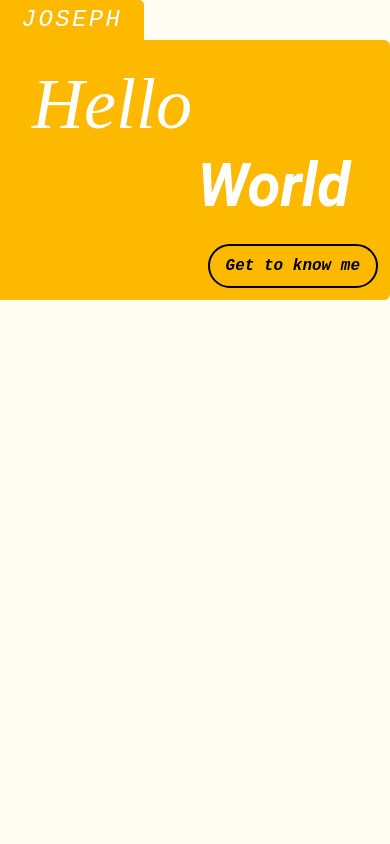
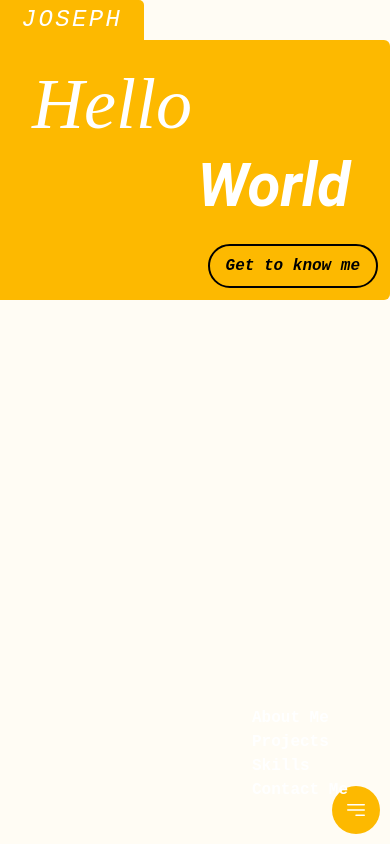
Before and after one commit to programmergeek/landing-page, a Next.js app in the folder landing-page/: page / in a window 390 px wide. Built offline with nearby package versions, Linux system fonts and the light colour scheme.

Commit message:
create single component to manage desktop and mobile navigation

```diff
--- a/landing-page/components/NavigationBar.tsx
+++ /dev/null
@@ -1,71 +0,0 @@
-import React, { Children, useState } from 'react'
-import { TertiaryButton } from './Buttons'
-
-type Props = {
-    children: React.ReactNode
-}
-
-export const NavigationWidget: React.FC = () => {
-    const [isOpen, toggleMenu] = useState<boolean>(true)
-
-    return (
-    <div className={`fixed -bottom-[250px] -right-[250px] w-[500px] h-[500px]`}>
-        <button className={`${!isOpen ? "block": "hidden"} bg-folderYellow p-3 rounded-full absolute top-48 left-48`} onClick={() => toggleMenu(true)}>
-            <svg xmlns="http://www.w3.org/2000/svg" fill="none" viewBox="0 0 24 24" strokeWidth={1.5} stroke="white" className="w-6 h-6">
-                <path strokeLinecap="round" strokeLinejoin="round" d="M3.75 6.75h16.5M3.75 12h16.5M12 17.25h8.25" />
-            </svg>
-        </button>
-        <div className= {`realative bg-folderYellow text-white ${ isOpen ? 'w-[500px] h-[500px]' : 'w-0 h-0' } rounded-full`}>
-        <ul className='font-sourceCodePro absolute left-28 top-28 font-semibold'>
-            <li>About Me</li>
-            <li>Projects</li>
-            <li>Skills</li>
-            <li>Contact Me</li>
-            <li className={`${isOpen ? "flex" : "hidden"} justify-end cursor-pointer`} onClick={() => toggleMenu(false)}>
-                <svg xmlns="http://www.w3.org/2000/svg" fill="none" viewBox="0 0 24 24" strokeWidth={1.5} stroke="currentColor" className="w-6 h-6 ">
-                    <path strokeLinecap="round" strokeLinejoin="round" d="M6 18L18 6M6 6l12 12" />
-                </svg>
-            </li>
-        </ul>
-        </div>
-    </div>
-    )
-}
-
-
-/** Wrapper component for desktop and mobile navigation bars */
-const NavigationBarWrapper: React.FC<Props> = ({ ...props }) => {
-    // The component assumes that you are passing in two child components:
-    //      1. A logo
-    //      2. A group of buttons wrapped in a single element, like a div.
-    const children = Children.map(props.children, (value) => value) as React.ReactNode[]
-
-    return (
-    <nav className='flex'>
-        <div className='lg:w-72 md:w-60 sm:w-52 w-36'>
-            <a href="/">
-            {children[0]}
-            </a>
-        </div>
-        <div className='hidden lg:block ml-auto mt-3'>
-            {children[1]}
-        </div>
-    </nav>
-    )
-}
-
-
-export const NavigationBar: React.FC = () => {
-    return (
-    <NavigationBarWrapper>
-        <p className='font-sourceCodePro text-2xl md:text-3xl lg:text-4xl font-medium italic tracking-widest bg-folderYellow rounded-tr-[5px] text-white text-center py-1 md:py-2 lg:py-3'>JOSEPH</p>
-        <div className='flex justify-end flex-row'>
-            {
-                ["About Me", "Projects", "Skills", "Contact Me"].map((value) => {
-                    return <TertiaryButton>{value}</TertiaryButton>
-                })
-            }
-        </div>
-    </NavigationBarWrapper>
-    )
-}
--- /dev/null
+++ b/landing-page/components/NavigationBar/NavWidget.tsx
@@ -0,0 +1,64 @@
+import React, {useState} from 'react'
+
+export const NavigationWidget: React.FC = () => {
+  const [isOpen, toggleMenu] = useState<boolean>(false);
+
+  return (
+    <div className={`fixed -bottom-[250px] -right-[250px] w-[500px] h-[500px]`}>
+      <button
+        className={`${
+          !isOpen ? "block" : "hidden"
+        } bg-folderYellow p-3 rounded-full absolute top-48 left-48`}
+        onClick={() => toggleMenu(true)}
+      >
+        <svg
+          xmlns="http://www.w3.org/2000/svg"
+          fill="none"
+          viewBox="0 0 24 24"
+          strokeWidth={1.5}
+          stroke="white"
+          className="w-6 h-6"
+        >
+          <path
+            strokeLinecap="round"
+            strokeLinejoin="round"
+            d="M3.75 6.75h16.5M3.75 12h16.5M12 17.25h8.25"
+          />
+        </svg>
+      </button>
+      <div
+        className={`realative bg-folderYellow text-white ${
+          isOpen ? "w-[500px] h-[500px]" : "w-0 h-0"
+        } rounded-full`}
+      >
+        <ul className="font-sourceCodePro absolute left-28 top-28 font-semibold">
+          <li>About Me</li>
+          <li>Projects</li>
+          <li>Skills</li>
+          <li>Contact Me</li>
+          <li
+            className={`${
+              isOpen ? "flex" : "hidden"
+            } justify-end cursor-pointer`}
+            onClick={() => toggleMenu(false)}
+          >
+            <svg
+              xmlns="http://www.w3.org/2000/svg"
+              fill="none"
+              viewBox="0 0 24 24"
+              strokeWidth={1.5}
+              stroke="currentColor"
+              className="w-6 h-6 "
+            >
+              <path
+                strokeLinecap="round"
+                strokeLinejoin="round"
+                d="M6 18L18 6M6 6l12 12"
+              />
+            </svg>
+          </li>
+        </ul>
+      </div>
+    </div>
+  );
+};
--- /dev/null
+++ b/landing-page/components/NavigationBar/Navbar.tsx
@@ -0,0 +1,14 @@
+import React from 'react'
+import { NavigationBar } from './NavigationBar'
+import { NavigationWidget } from './NavWidget'
+
+export const Navbar: React.FC = () => {
+    return (
+        <div>
+            <NavigationBar />
+            <div className="lg:hidden">
+                <NavigationWidget />
+            </div>
+        </div>
+    )
+}
--- /dev/null
+++ b/landing-page/components/NavigationBar/NavigationBar.tsx
@@ -0,0 +1,43 @@
+import React, { Children, useState } from 'react'
+import { TertiaryButton } from '../Buttons'
+
+type Props = {
+    children: React.ReactNode
+}
+
+/** Wrapper component for desktop and mobile navigation bars */
+const NavigationBarWrapper: React.FC<Props> = ({ ...props }) => {
+    // The component assumes that you are passing in two child components:
+    //      1. A logo
+    //      2. A group of buttons wrapped in a single element, like a div.
+    const children = Children.map(props.children, (value) => value) as React.ReactNode[]
+
+    return (
+    <nav className='flex'>
+        <div className='lg:w-72 md:w-60 sm:w-52 w-36'>
+            <a href="/">
+            {children[0]}
+            </a>
+        </div>
+        <div className='hidden lg:block ml-auto mt-3'>
+            {children[1]}
+        </div>
+    </nav>
+    )
+}
+
+
+export const NavigationBar: React.FC = () => {
+    return (
+    <NavigationBarWrapper>
+        <p className='font-sourceCodePro text-2xl md:text-3xl lg:text-4xl font-medium italic tracking-widest bg-folderYellow rounded-tr-[5px] text-white text-center py-1 md:py-2 lg:py-3'>JOSEPH</p>
+        <div className='flex justify-end flex-row'>
+            {
+                ["About Me", "Projects", "Skills", "Contact Me"].map((value) => {
+                    return <TertiaryButton>{value}</TertiaryButton>
+                })
+            }
+        </div>
+    </NavigationBarWrapper>
+    )
+}
--- /dev/null
+++ b/landing-page/components/NavigationBar/index.ts
@@ -0,0 +1 @@
+export * from './Navbar'
--- a/landing-page/pages/index.tsx
+++ b/landing-page/pages/index.tsx
@@ -1,13 +1,13 @@
 import type { NextPage } from 'next'
 import Head from 'next/head'
 import Image from 'next/image'
-import { HeroBanner, NavigationBar } from '../components'
+import { HeroBanner, Navbar } from '../components'
 import styles from '../styles/Home.module.css'
 
 const Home: NextPage = () => {
   return (
     <div className="">
-      <NavigationBar />
+      <Navbar />
       <HeroBanner />
     </div>
   )
```
